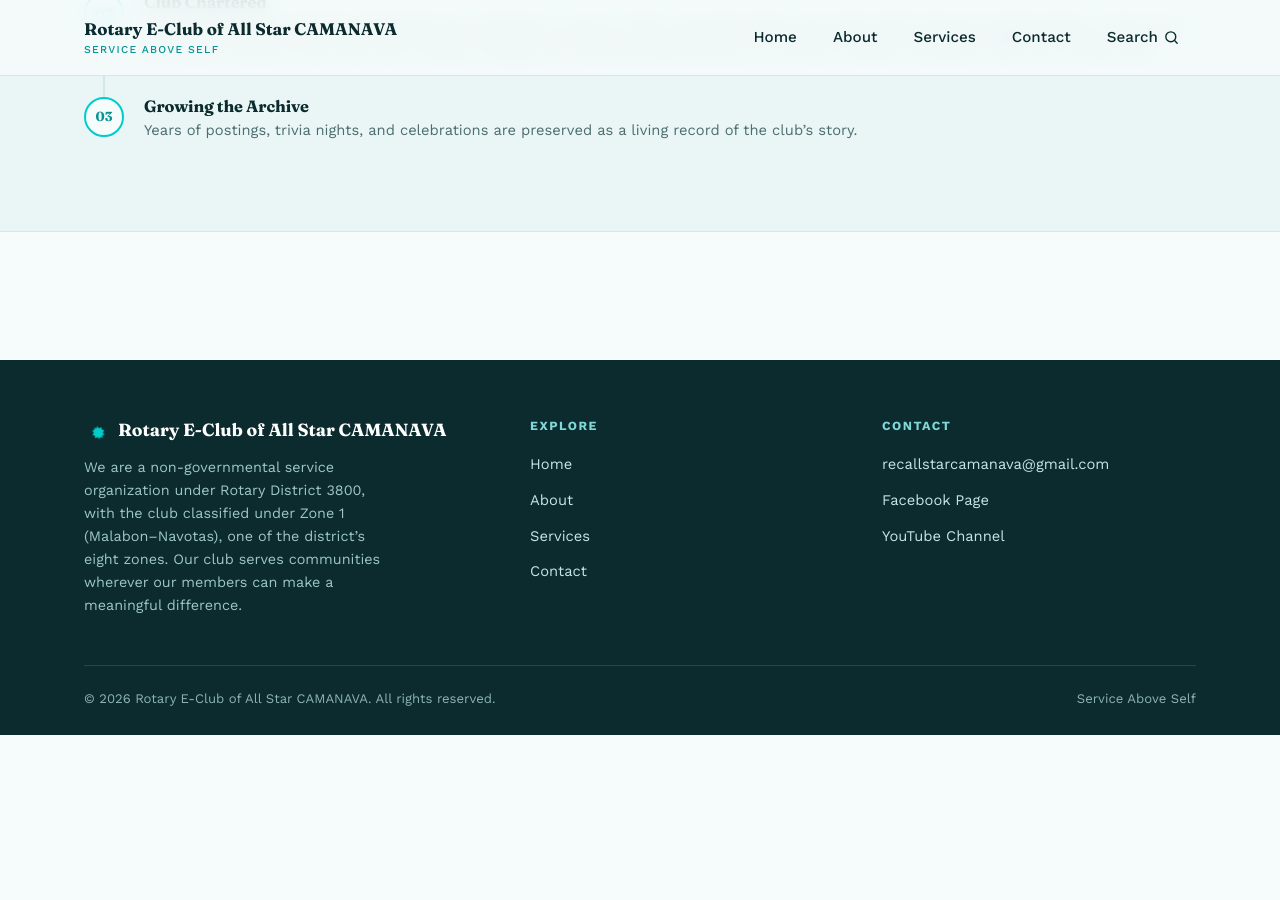
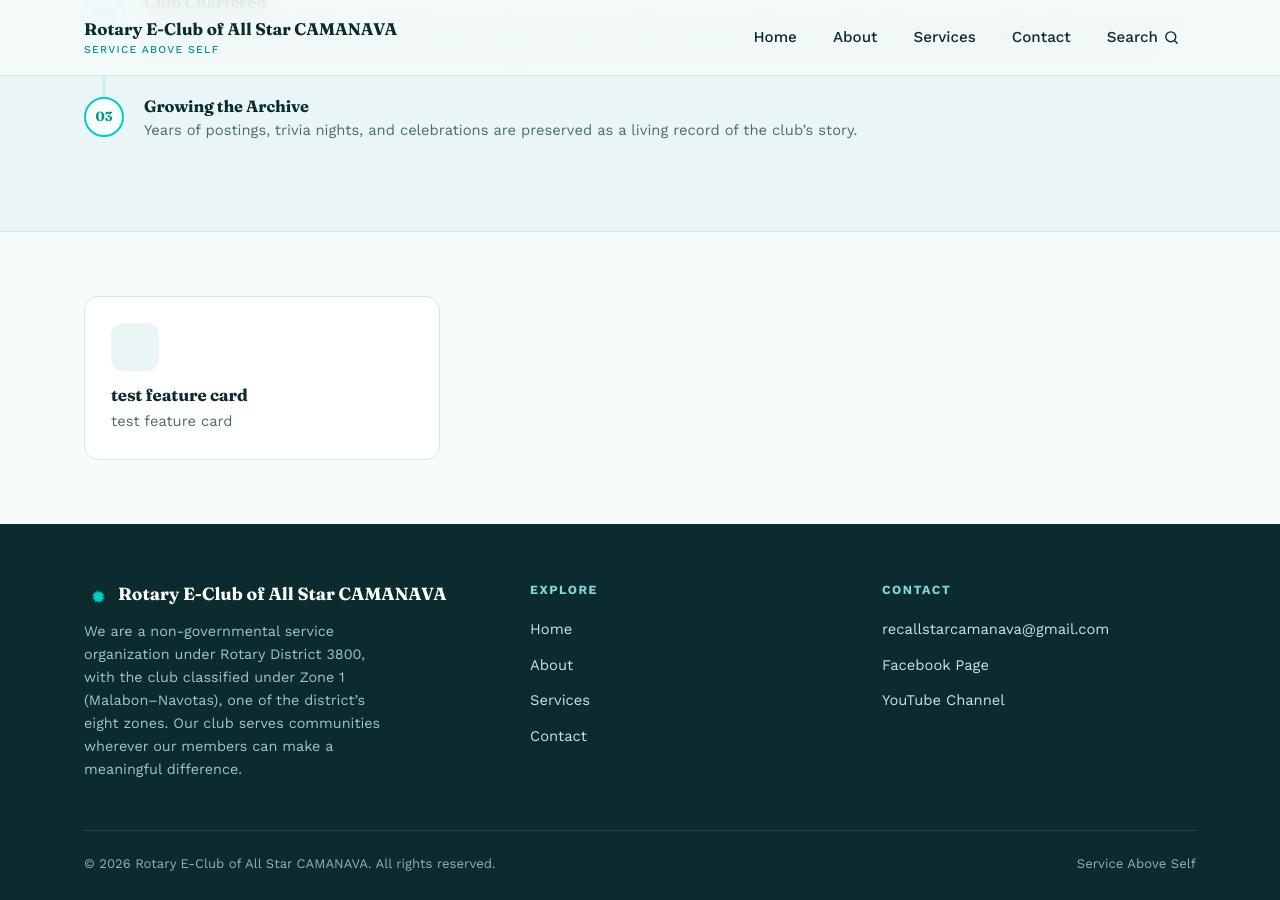
Before and after one commit to allstarcamanava/allstarcamanava.github.io, a Jekyll site: the page built from about.html, in a window 1280 px wide and 900 px high, scrolled down 2123 px. Built offline with Jekyll 4.4.1, drawn with Linux system fonts in a browser that asks for light colours; before the commit the page ends 2858 px from its top, so only the background shows below that.

Commit message:
Update Site Settings “about”

```diff
--- a/_data/about.yml
+++ b/_data/about.yml
@@ -49,3 +49,8 @@ history:
       description: >+
         Years of postings, trivia nights, and celebrations are preserved as a
         living record of the club's story.
+
+feature_cards:
+  - icon: ""
+    title: test feature card
+    description: test feature card
```
